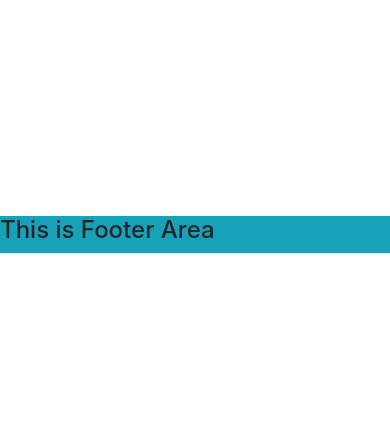
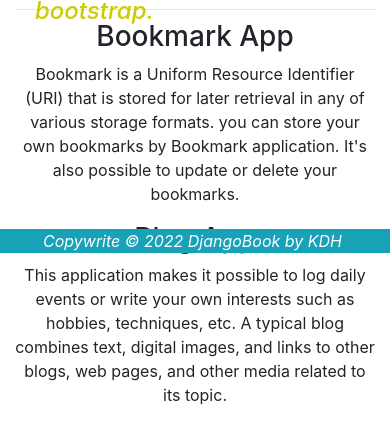
Before and after one commit to Dibrary/Django_practice, a Django app: page / in a window 390 px wide. Shown: the part 591-1014 px from the top of the page. Before the commit the page ends 844 px from the top, so only its background shows below. Run offline with Django 4.2, Linux system fonts and the light colour scheme; some libraries are stand-ins or nearby versions.

Commit message:
220328 base.html 파일 완성 및 배경 이미지 넣는 코드 작성. base 상속해서 home.html파일 동작되게 함.

```diff
--- a/mysite/settings.py
+++ b/mysite/settings.py
@@ -106,6 +106,7 @@ USE_TZ = True
 # https://docs.djangoproject.com/en/4.0/howto/static-files/
 
 STATIC_URL = 'static/'
+STATICFILES_DIRS=[os.path.join(BASE_DIR, 'static')]
 
 # Default primary key field type
 # https://docs.djangoproject.com/en/4.0/ref/settings/#default-auto-field
--- a/templates/base.html
+++ b/templates/base.html
@@ -1,10 +1,67 @@
 <!DOCTYPE html>
-<html lang="en">
+<html lang="ko">
 <head>
     <meta charset="UTF-8">
-    <title>Title</title>
+    <meta http-equiv="X-UA-Compatible" content="IE=edge">
+    <meta name="viewport" content="width=device-width, initial-scale=1">
+
+    <title>{% block title %} Django Web Programming{% endblock %}</title>
+    <link rel="stylesheet" href="https://stackpath.bootstrapcdn.com/bootstrap/4.3.1/css/bootstrap.min.css">
+    {% block extra-style %} {% endblock %}
 </head>
-<body>
+<body style="padding-top:90px;">
+    <nav class="navbar navbar-expand-lg navbar-dark bg-primary fixed-top">
+        <span class="navbar-brand mx-5 mb-0 font-weight-bold font-italic">Django - Python Web Programming </span>
+<!--        <a class="navbar-brand" href="#">Navbar</a>-->
+      <button class="navbar-toggler" type="button" data-toggle="collapse" data-target="#navbarSupportedContent">
+        <span class="navbar-toggler-icon"></span>
+      </button>
+
+      <div class="collapse navbar-collapse" id="navbarSupportedContent">
+        <ul class="navbar-nav mr-auto">
+            <li class="nav-item mx-1 btn btn-primary">
+                <a class="nav-link text-white" href="{% url 'home' %}">Home</a>
+            </li>
+          <li class="nav-item mx-1 btn btn-primary">
+            <a class="nav-link text-white" href="{% url 'bookmark:index' %}">Bookmark</a>
+          </li>
+          <li class="nav-item mx-1 btn btn-primary">
+            <a class="nav-link text-white" href="{% url 'blog:index' %}">Blog</a>
+          </li>
+          <li class="nav-item mx-1 btn btn-primary">
+            <a class="nav-link text-white" href="">Photo</a>
+          </li>
+
+          <li class="nav-item dropdown mx-1 btn btn-primary">
+            <a class="nav-link dropdown-toggle" href="#" id="navbarDropdown" role="button" data-toggle="dropdown">
+              Util
+            </a>
+            <div class="dropdown-menu">
+              <a class="dropdown-item" href="{% url 'admin:index' %}">Admin</a>
+              <div class="dropdown-divider"></div>
+              <a class="dropdown-item" href="{% url 'blog:post_archive' %}">Archive</a>
+              <a class="dropdown-item" href="">Search</a>
+            </div>
+          </li>
+        </ul>
+        <form class="form-inline my-2" action="" method="post">{% csrf_token %}
+          <input class="form-control mr-sm-2" type="search" placeholder="global search" name="search_word">
+        </form>
+      </div>
+    </nav>
+
+    <div class="container">
+        {% block content %}{% endblock %}
+    </div>
+
+{% block footer %}{% endblock %}
+
+<script src="https://code.jquery.com/jquery-3.3.1.slim.min.js"></script>
+<script src="https://cdnjs.cloudflare.com/ajax/libs/popper.js/1.14.7/umd/popper.min.js"></script>
+<script src="https://stackpath.bootstrapcdn.com/bootstrap/4.3.1/js/bootstrap.min.js"></script>
+<script src="https://kit.fontawesome.com/c998a172fe.js"></script>
+
+{% block extra-script %} {% endblock %}
 
 </body>
 </html>
--- a/templates/home.html
+++ b/templates/home.html
@@ -1,61 +1,61 @@
-<!DOCTYPE html>
-<html lang="ko">
-<head>
-    <meta charset="UTF-8">
-    <meta http-equiv="X-UA-Compatible", content="IE=edge">
-    <meta name="viewport" content="width=device-width, initial-scale=1">
-    <title>Django Web Programming</title>
-  <link rel="stylesheet" href="https://stackpath.bootstrapcdn.com/bootstrap/4.3.1/css/bootstrap.min.css">
-</head>
+{% extends 'base.html' %}
 
-<body style="padding-top:90px;">
-<nav class="navbar navbar-expand-lg navbar-dark bg-primary fixed-top">
-  <a class="navbar-brand" href="#">Navbar</a>
-  <button class="navbar-toggler" type="button" data-toggle="collapse" data-target="#navbarSupportedContent">
-    <span class="navbar-toggler-icon"></span>
-  </button>
+{% load static %}
 
-  <div class="collapse navbar-collapse" id="navbarSupportedContent">
-    <ul class="navbar-nav mr-auto">
-      <li class="nav-item active">
-        <a class="nav-link" href="#">Home <span class="sr-only">(current)</span></a>
-      </li>
-      <li class="nav-item">
-        <a class="nav-link" href="#">Link</a>
-      </li>
-      <li class="nav-item dropdown">
-        <a class="nav-link dropdown-toggle" href="#" id="navbarDropdown" role="button" data-toggle="dropdown" aria-haspopup="true" aria-expanded="false">
-          Dropdown
-        </a>
-        <div class="dropdown-menu" aria-labelledby="navbarDropdown">
-          <a class="dropdown-item" href="#">Action</a>
-          <a class="dropdown-item" href="#">Another action</a>
-          <div class="dropdown-divider"></div>
-          <a class="dropdown-item" href="#">Something else here</a>
-        </div>
-      </li>
-      <li class="nav-item">
-        <a class="nav-link disabled" href="#" tabindex="-1" aria-disabled="true">Disabled</a>
-      </li>
-    </ul>
-    <form class="form-inline my-2 my-lg-0">
-      <input class="form-control mr-sm-2" type="search" placeholder="Search" aria-label="Search">
-      <button class="btn btn-outline-success my-2 my-sm-0" type="submit">Search</button>
-    </form>
-  </div>
-</nav>
+{% block title %} home.html {% endblock %}
 
-<div class="container bg-warning">
-  <h4>This is CONTENT area</h4>
+{% block extra-style %}
+<style type="text/css">
+  .home-image{
+    background-image: url("{% static 'img/lotte.jpg' %}");
+    background-repeat: no-repeat;
+    background-position: center;
+    background-size:100%;
+    height:500px;
+    border-top:10px solid #ccc;
+    border-bottom: 10px solid #ccc;
+    padding: 20px 0 0 20px;
+  }
+  .title{
+  color:#c80;
+  font-weight:bold;
+  }
+  .powered{
+    position: relative;
+    top: 77%;
+    color: #cc0;
+    font-style:italic;
+   }
+</style>
+{% endblock %}
+
+{% block content %}
+<div class="home-image">
+  <h2 class="title">Django-Python Web Programming</h2>
+  <h4 class="powered"><i class="fas fa-arrow-circle-right"></i>powered by django and bootstrap.</h4>
 </div>
 
+<hr style="margin:10px 0;">
+
+<div class="row text-center">
+  <div class="col-sm-6">
+    <h3>Bookmark App</h3>
+    <p>Bookmark is a Uniform Resource Identifier (URI)
+        that is stored for later retrieval in any of various storage formats.
+    you can store your own bookmarks by Bookmark application.
+    It's also possible to update or delete your bookmarks.</p>
+  </div>
+  <div class="col-sm-6">
+    <h3>Blog App</h3>
+    <p>This application makes it possible to log daily events or write your own interests such as hobbies, techniques, etc.
+    A typical blog combines text, digital images, and links to other blogs, web pages, and other media related to its topic.</p>
+  </div>
+</div>
+{% endblock content %}
+
+
+{% block footer %}
 <footer class="fixed-bottom bg-info">
-  <h4>This is Footer Area</h4>
+  <div class="text-white font-italic text-right mr-5">Copywrite &copy; 2022 DjangoBook by KDH</div>
 </footer>
-
-<script src="https://code.jquery.com/jquery-3.3.1.slim.min.js"></script>
-<script src="https://cdnjs.cloudflare.com/ajax/libs/popper.js/1.14.7/umd/popper.min.js"></script>
-<script src="https://stackpath.bootstrapcdn.com/bootstrap/4.3.1/js/bootstrap.min.js"></script>
-
-</body>
-</html>
+{% endblock %}
```
